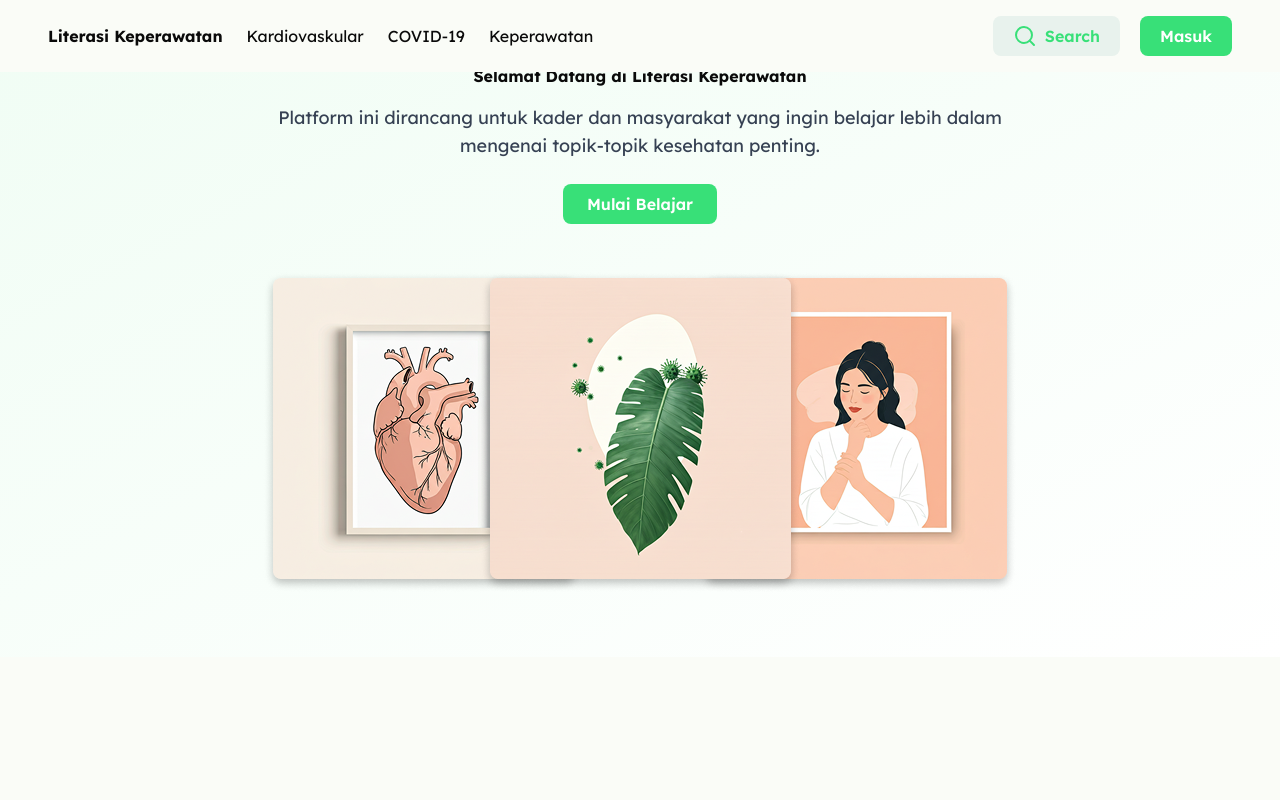
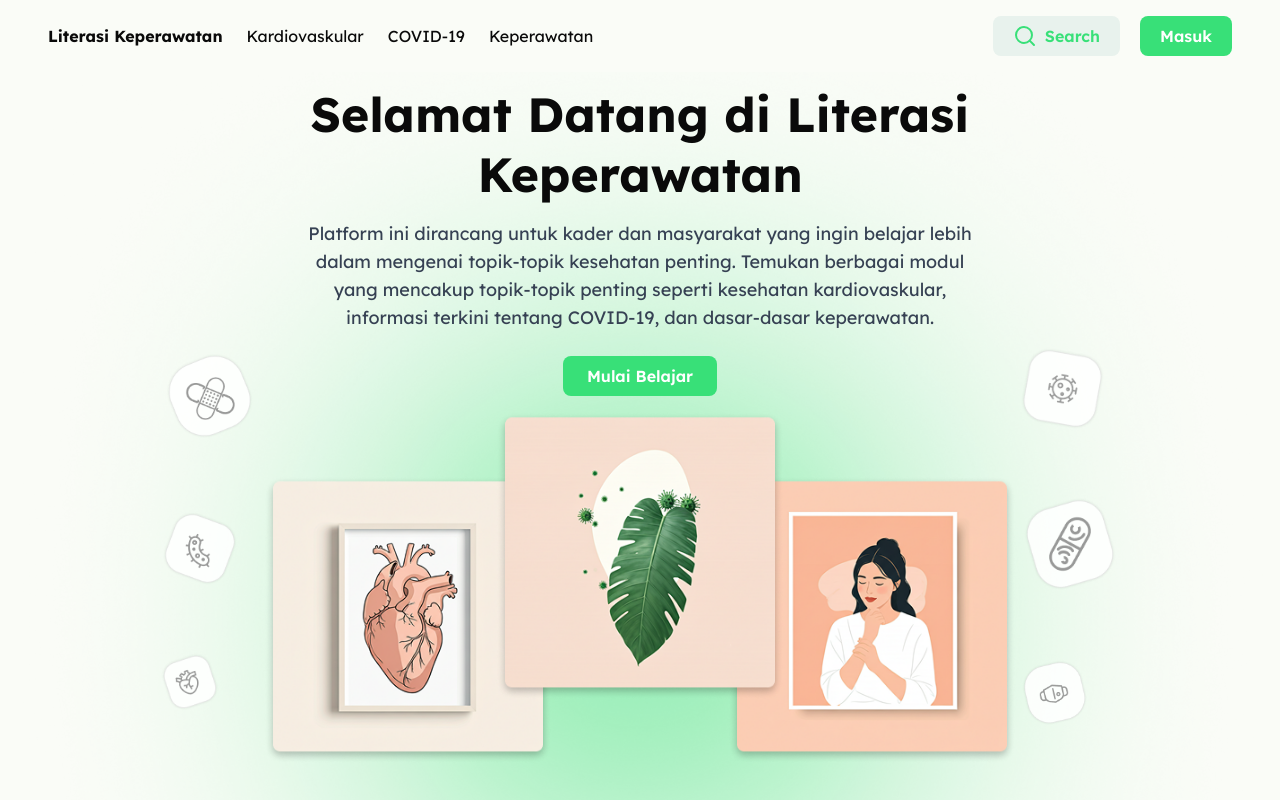
Before and after one commit to Avinnskie/listerasi-keperawatan, a Next.js app: page / in a window 1280 px wide. Built offline with nearby package versions, Linux system fonts and the light colour scheme.

Commit message:
feat: update responsive landing page to other screen

```diff
--- a/src/components/organisms/landingPage.tsx
+++ b/src/components/organisms/landingPage.tsx
@@ -1,3 +1,4 @@
+import Image from 'next/image';
 import { Button } from '../atoms/button';
 import { Heading } from '../atoms/heading';
 import { Paragraph } from '../atoms/paragraph';
@@ -5,23 +6,58 @@ import { ModuleCard } from '../molecules/moduleCard';
 
 export const LandingHero = () => {
   return (
-    <section className="min-h-full max-h-screen bg-gradient-to-br from-green-50 to-white py-16 font-lexend">
-      <div className="text-center px-4">
-        <Heading>Selamat Datang di Literasi Keperawatan</Heading>
-        <Paragraph>
+    <section className="relative min-h-screen md:h-max flex flex-col justify-center items-center px-4 pt-12 font-lexend overflow-hidden">
+      {/* Background Ellipse */}
+      <Image
+        className="absolute bottom-0 left-0 w-full h-full object-cover -z-10"
+        src="/asset/Ellipse 1.png"
+        alt="background"
+        width={1920}
+        height={1080}
+      />
+
+      {/* Decorative Left Images */}
+      <div className="hidden md:flex flex-col md:gap-8 lg:gap-16 absolute left-0 top-1/3 md:translate-x-10 md:translate-y-36 lg:translate-x-40 lg:translate-y-20 -z-10">
+        <Image src="/asset/Bandage-right.png" alt="bandage" width={100} height={100} />
+        <Image src="/asset/bacteri-2-right.png" alt="bacteri" width={80} height={80} />
+        <Image src="/asset/heart-right.png" alt="heart" width={60} height={60} />
+      </div>
+
+      {/* Decorative Right Images */}
+      <div className="hidden md:flex flex-col md:gap-8 lg:gap-16 absolute right-0 top-1/3 -translate-x-10 md:translate-y-36 md:-translate-x-6 lg:-translate-x-40 lg:translate-y-20 -z-10">
+        <Image src="/asset/virus-left.png" alt="virus" width={85} height={85} />
+        <Image src="/asset/engyme-left.png" alt="enzyme" width={100} height={100} />
+        <Image src="/asset/mask-left.png" alt="mask" width={70} height={70} />
+      </div>
+
+      {/* Content */}
+      <div className="text-center max-w-2xl">
+        <Heading className="text-3xl md:text-5xl leading-tight">
+          Selamat Datang di Literasi Keperawatan
+        </Heading>
+        <Paragraph className="text-sm md:text-lg mt-4">
           Platform ini dirancang untuk kader dan masyarakat yang ingin belajar lebih dalam mengenai
-          topik-topik kesehatan penting.
+          topik-topik kesehatan penting. Temukan berbagai modul yang mencakup topik-topik penting
+          seperti kesehatan kardiovaskular, informasi terkini tentang COVID-19, dan dasar-dasar
+          keperawatan.
         </Paragraph>
 
         <Button variant="primary" className="mt-6">
           Mulai Belajar
         </Button>
+      </div>
 
-        <div className="relative flex flex-wrap justify-center gap-28 mt-12">
-          <ModuleCard imageUrl="/img/kardiovaskular.png" />
-          <ModuleCard classname="absolute z-10" imageUrl="/img/covid-19.png" />
-          <ModuleCard imageUrl="/img/perawatan.png" />
-        </div>
+      {/* Module Cards */}
+      <div className="hidden md:flex flex-wrap justify-center items-center md:pt-8 lg:pt-0 md:gap-24 lg:gap-44 mt-20 relative z-10">
+        <ModuleCard
+          classname="md:w-52 md:h-52 lg:w-72 lg:h-72"
+          imageUrl="/img/kardiovaskular.png"
+        />
+        <ModuleCard
+          classname="md:w-52 md:h-52 lg:w-72 lg:h-72 absolute -translate-y-16 z-10"
+          imageUrl="/img/covid-19.png"
+        />
+        <ModuleCard classname="md:w-52 md:h-52 lg:w-72 lg:h-72" imageUrl="/img/perawatan.png" />
       </div>
     </section>
   );
```
